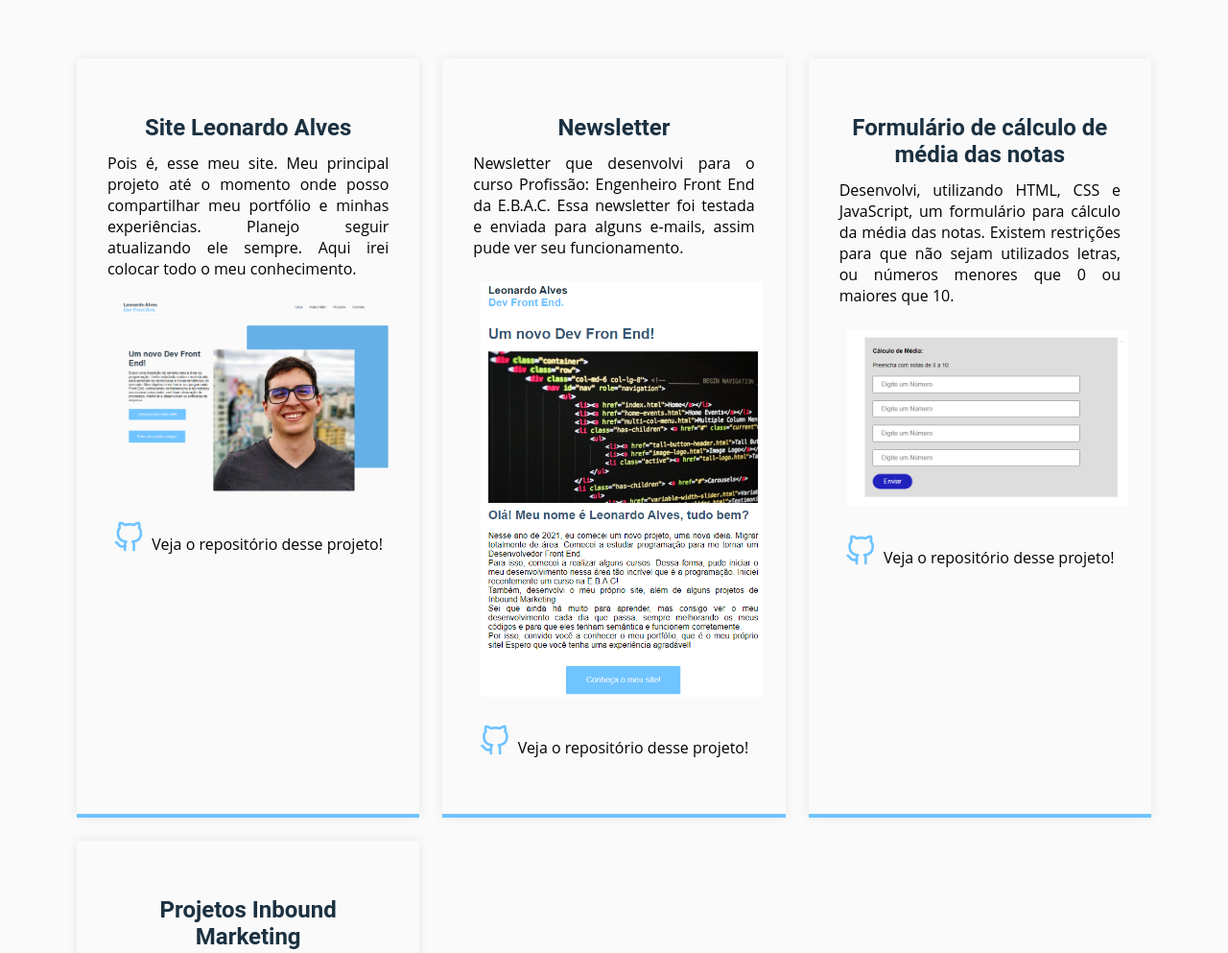
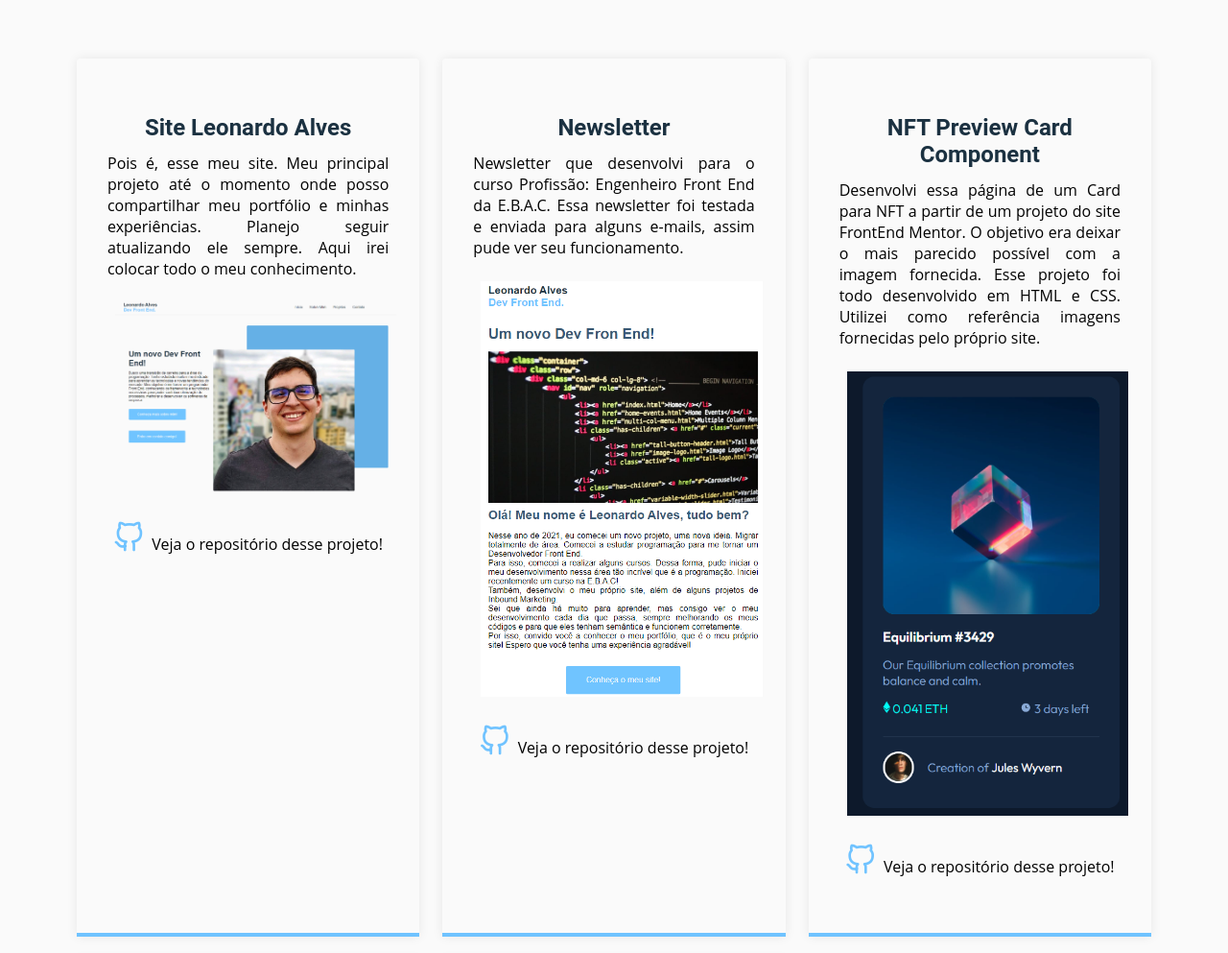
Before and after one commit to LeooFAlves/site-Leonardo-Alves, a plain HTML site: page projects.html in a window 1280 px wide. Shown: the part 321-1314 px from the top of the page at 96% size. Drawn offline with Linux system fonts and the light colour scheme; files whose address does not match are found by name.

Commit message:
nft project

```diff
--- a/projects.html
+++ b/projects.html
@@ -74,6 +74,14 @@
               <i class="icon-github"><a href="https://github.com/LeooFAlves/site-Leonardo-Alves/blob/main/newsletter.html" target="_blank">Veja o repositório desse projeto!</a></i>
             </div>
             <div class="card">
+              <h3 class="title">NFT Preview Card Component</h3>
+              <p>
+                Desenvolvi essa página de um Card para NFT a partir de um projeto do site FrontEnd Mentor. O objetivo era deixar o mais parecido possível com a imagem fornecida. Esse projeto foi todo desenvolvido em HTML e CSS. Utilizei como referência imagens fornecidas pelo próprio site.
+              </p>
+              <a href="https://leoofalves.github.io/NFT-preview-card-component/" target="_blank"><img src="./Paginas/Imagens-2/nft.PNG" alt=""></a>
+              <i class="icon-github"><a href="https://github.com/LeooFAlves/NFT-preview-card-component" target="_blank">Veja o repositório desse projeto!</a></i>
+            </div>
+            <div class="card">
               <h3 class="title">Formulário de cálculo de média das notas</h3>
               <p>
                 Desenvolvi, utilizando HTML, CSS e JavaScript, um formulário para cálculo da média das notas. Existem restrições para que não sejam utilizados letras, ou números menores que 0 ou maiores que 10.
```
Also changed, not shown: Paginas/Imagens-2/nft.PNG (added).
